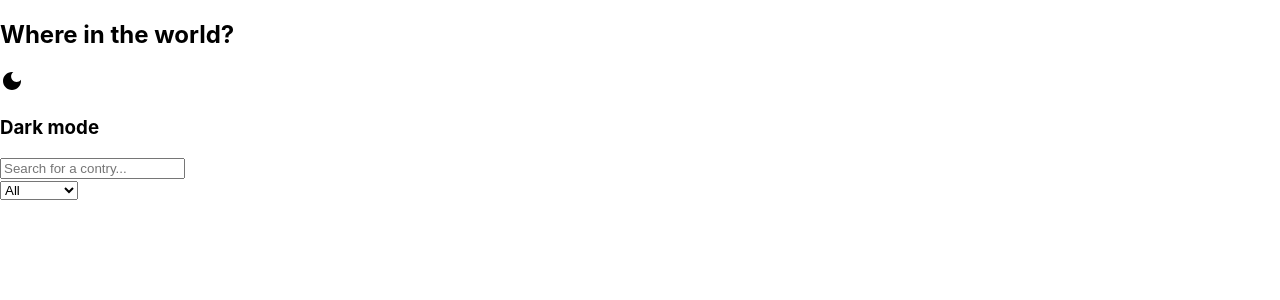
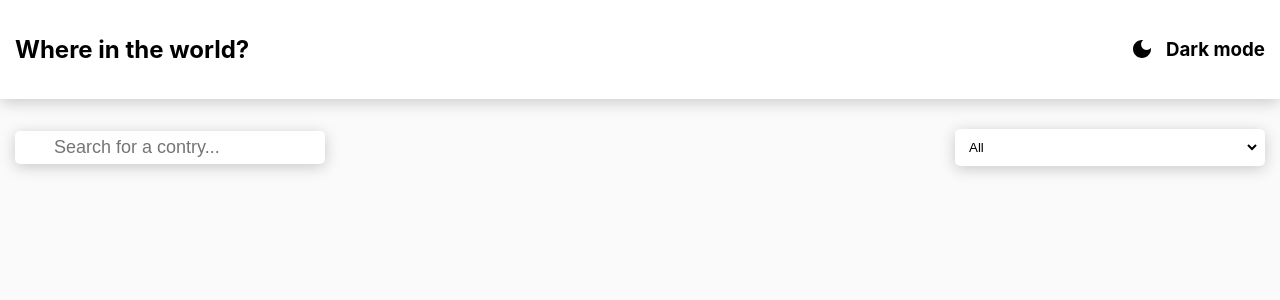
Before and after one commit to tadasv1998/react-countrys-api-final-project, a React (Create React App) app: page / in a window 1280 px wide. Shown: the top 300 px of the page. Built offline with nearby package versions, Linux system fonts and the light colour scheme.

Commit message:
header and body elements css added

```diff
--- a/package.json
+++ b/package.json
@@ -3,6 +3,10 @@
   "version": "0.1.0",
   "private": true,
   "dependencies": {
+    "@emotion/react": "^11.10.6",
+    "@emotion/styled": "^11.10.6",
+    "@mui/icons-material": "^5.11.11",
+    "@mui/material": "^5.11.12",
     "@testing-library/jest-dom": "^5.16.5",
     "@testing-library/react": "^13.4.0",
     "@testing-library/user-event": "^13.5.0",
--- a/src/App.css
+++ b/src/App.css
@@ -1,38 +1,82 @@
-.App {
-  text-align: center;
+:root {
+  --dark-mode-element: hsl(209, 23%, 22%);
+  --dark-mode-bg: hsl(207, 26%, 17%);
+  --light-mode-elements: #fff;
+  --light-mode-bg: hsl(0, 0%, 98%);
 }
 
-.App-logo {
-  height: 40vmin;
-  pointer-events: none;
+.app {
+  background-color: var(--light-mode-bg);
+  min-height: 100vh;
+  height: 100%;
 }
 
-@media (prefers-reduced-motion: no-preference) {
-  .App-logo {
-    animation: App-logo-spin infinite 20s linear;
-  }
+.app_body {
+  margin: 15px auto 0;
+  padding: 15px;
+  max-width: 1400px;
 }
 
-.App-header {
-  background-color: #282c34;
-  min-height: 100vh;
+.header {
+  padding: 15px;
+  background-color: white;
+  box-shadow: 0px 3px 15px rgba(0, 0, 0, 0.2);
+}
+
+.header_container {
   display: flex;
-  flex-direction: column;
+  align-items: center;
+  justify-content: space-between;
+  max-width: 1400px;
+  margin: 0 auto;
+}
+
+.switch_mode {
+  display: flex;
   align-items: center;
   justify-content: center;
-  font-size: calc(10px + 2vmin);
-  color: white;
+  gap: 12px;
+  cursor: pointer;
+  user-select: none;
 }
 
-.App-link {
-  color: #61dafb;
+.inputs {
+  display: flex;
+  justify-content: space-between;
+  align-items: center;
 }
 
-@keyframes App-logo-spin {
-  from {
-    transform: rotate(0deg);
-  }
-  to {
-    transform: rotate(360deg);
-  }
+.search_input {
+  display: flex;
+  justify-content: center;
+  align-items: center;
+  background-color: white;
+  box-shadow: 0px 3px 15px rgba(0, 0, 0, 0.2);
+  width: 300px;
+  padding: 5px;
+  border-radius: 5px;
+  gap: 5px;
 }
+
+.search_input input {
+  border: 0;
+  background-color: transparent;
+  outline: none;
+  font-size: 18px;
+}
+
+.select_region {
+  width: 300px;
+  background-color: white;
+  box-shadow: 0px 3px 15px rgba(0, 0, 0, 0.2);
+  padding: 5px;
+  border-radius: 5px;
+}
+
+.select_region select {
+  padding: 5px;
+  width: 100%;
+  background-color: transparent;
+  border: none;
+  outline: none;
+}
```
Also changed, not shown: 1 other file (tests, documents, lock files or other folders).
